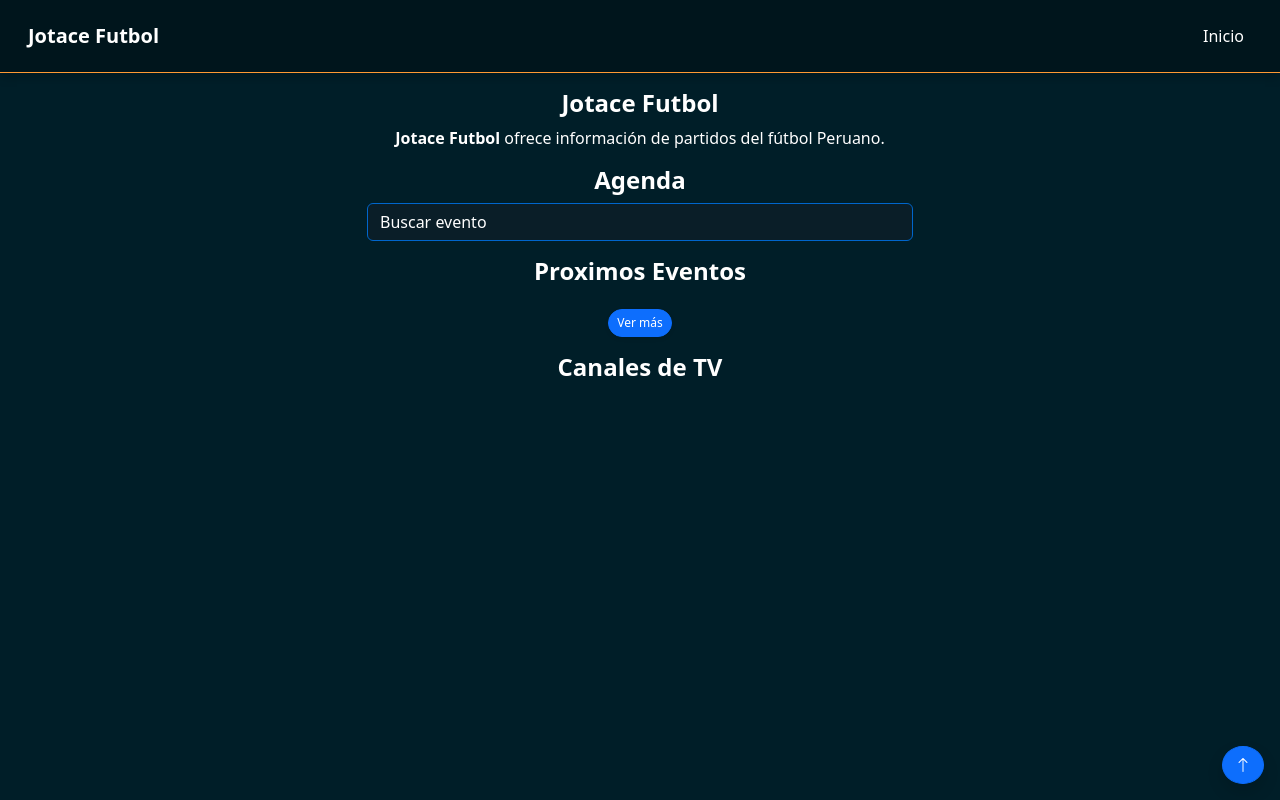
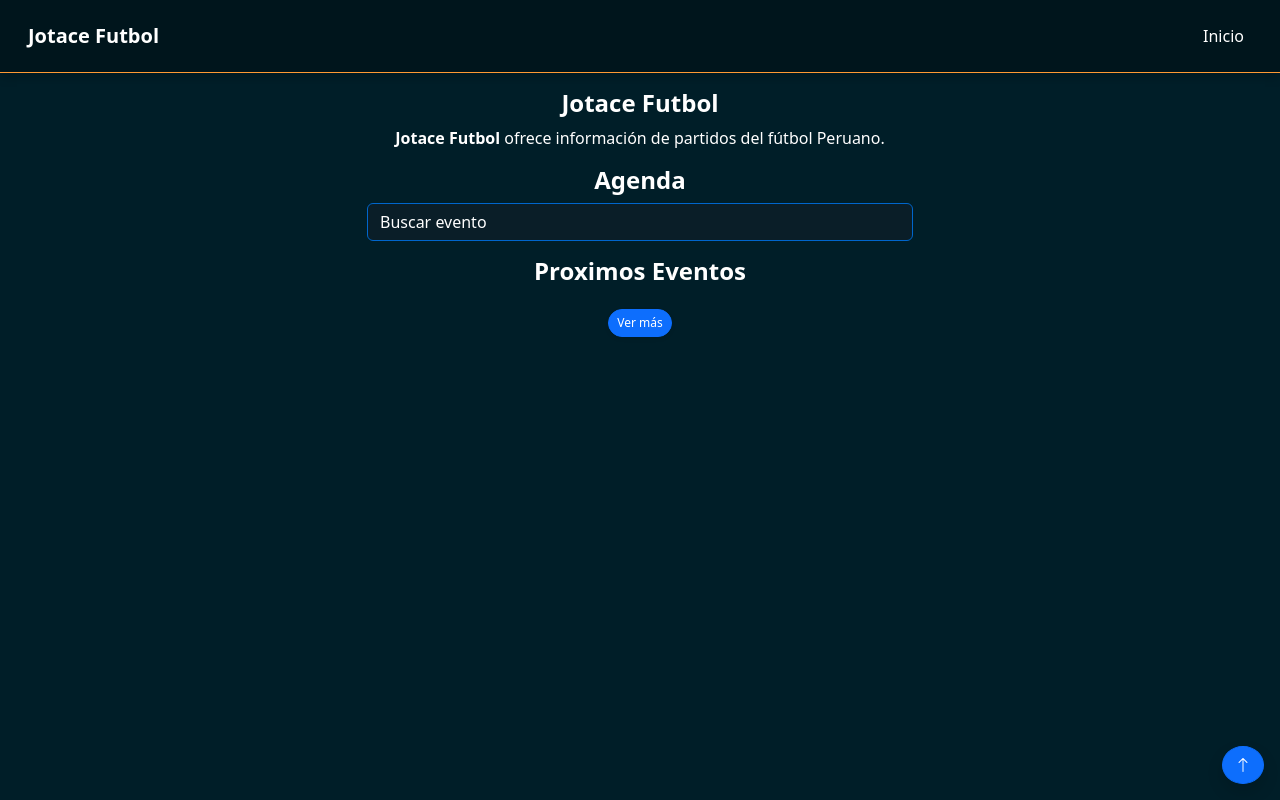
Before and after one commit to jcarrilloredsoluciones-debug/jotacefutbol, a plain HTML site: page index.html in a window 1280 px wide. Drawn offline with nearby package versions, Linux system fonts and the light colour scheme; no server answers.

Commit message:
udpate chanel

```diff
--- a/index.html
+++ b/index.html
@@ -158,12 +158,6 @@
                 </div>
             </div>
 
-            <!--ROW CHANNELS-->
-            <div class="row mt-3 justify-content-center">
-                <div class="col-12 col-md-6">
-                    <h4 class="text-center fw-bold" id="title-channels">Canales de TV</h4>
-                </div>
-            </div>
             <!--ROW CONTENT CARD CHANNELS-->
             <div class="row mt-2">
                 <!-- Espacio para banner largo en el lado izquierdo -->
--- a/index.js
+++ b/index.js
@@ -21,7 +21,7 @@ document.addEventListener("DOMContentLoaded", () => {
 
             renderCards(eventsDataToday, 'divRowsCurrentEvents');
             renderCards(eventsDataNext.slice(0, 5), 'divRowsNextEvents', true);
-            renderChannels(channelsData);
+            //renderChannels(channelsData);
 
             const date = new Date();
             const options = { day: '2-digit', month: 'long', year: 'numeric' };
```
